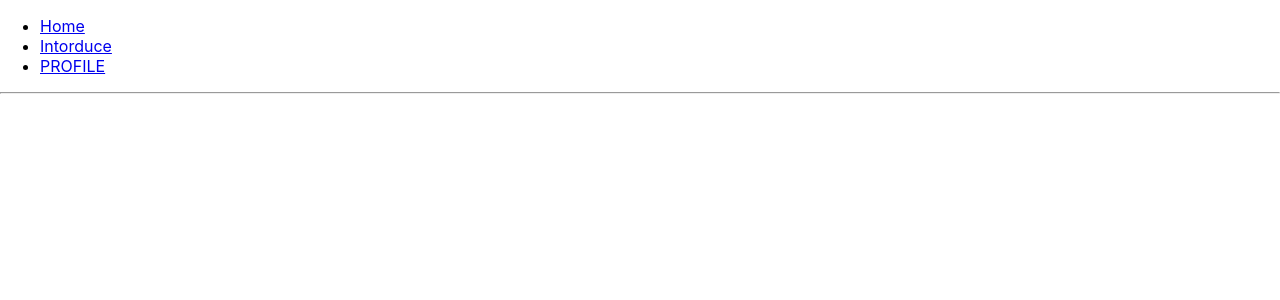
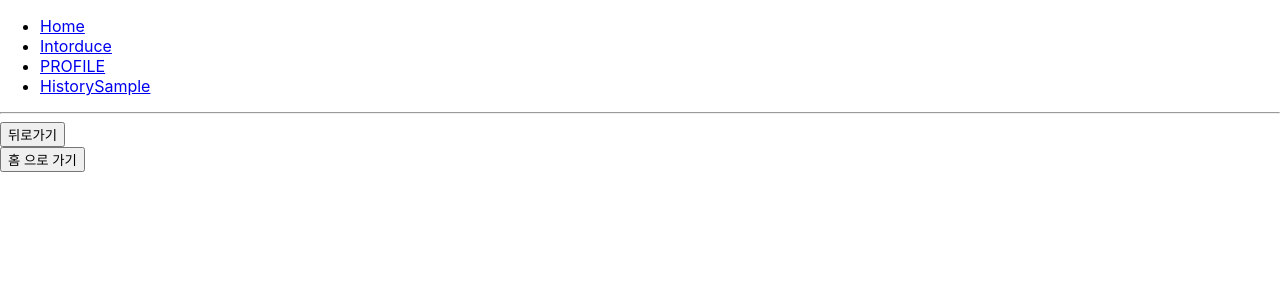
Before and after one commit to bigveloper/practice, a React (Create React App) app: page /historysample in a window 1280 px wide. Shown: the top 300 px of the page. Built offline with nearby package versions, Linux system fonts and the light colour scheme.

Commit message:
historysample

```diff
--- a/src/App.js
+++ b/src/App.js
@@ -3,6 +3,7 @@ import Home from './Home';
 import About from './About';
 import Profile from './Profile';
 import Profiles from './Profiles';
+import HistorySample from './HistorySample';
 
 function App() {
     return (
@@ -23,12 +24,16 @@ function App() {
                 <li>
                     <Link to="/profiles"> PROFILE </Link>
                 </li>
+                <li>
+                    <Link to="/historysample"> HistorySample </Link>
+                </li>
             </ul>
             <hr />
             <Route path="/" component={Home} exact={true} />
             <Route path={['/about', '/info']} component={About} />
             {/* <Route path="/profile/:username" component={Profile} /> */}
             <Route path="/profiles" component={Profiles} />
+            <Route path="/historysample" component={HistorySample} />
         </div>
     );
 }
--- /dev/null
+++ b/src/HistorySample.js
@@ -0,0 +1,33 @@
+import React, { Component } from 'react';
+
+class HistorySample extends Component {
+    handleGoBack = () => {
+        this.props.history.goBack();
+    };
+
+    handleGoHome = () => {
+        this.props.history.push('/');
+    };
+
+    componentDidMount() {
+        this.unblock = this.props.history.block('정말 떠날거요?');
+    }
+
+    componentWillUnmount() {
+        if (this.unblock) {
+            this.unblock();
+        }
+    }
+
+    render() {
+        return (
+            <div>
+                <button onClick={this.handleGoBack}>뒤로가기</button>
+                <br />
+                <button onClick={this.handleGoHome}>홈 으로 가기</button>
+            </div>
+        );
+    }
+}
+
+export default HistorySample;
```
